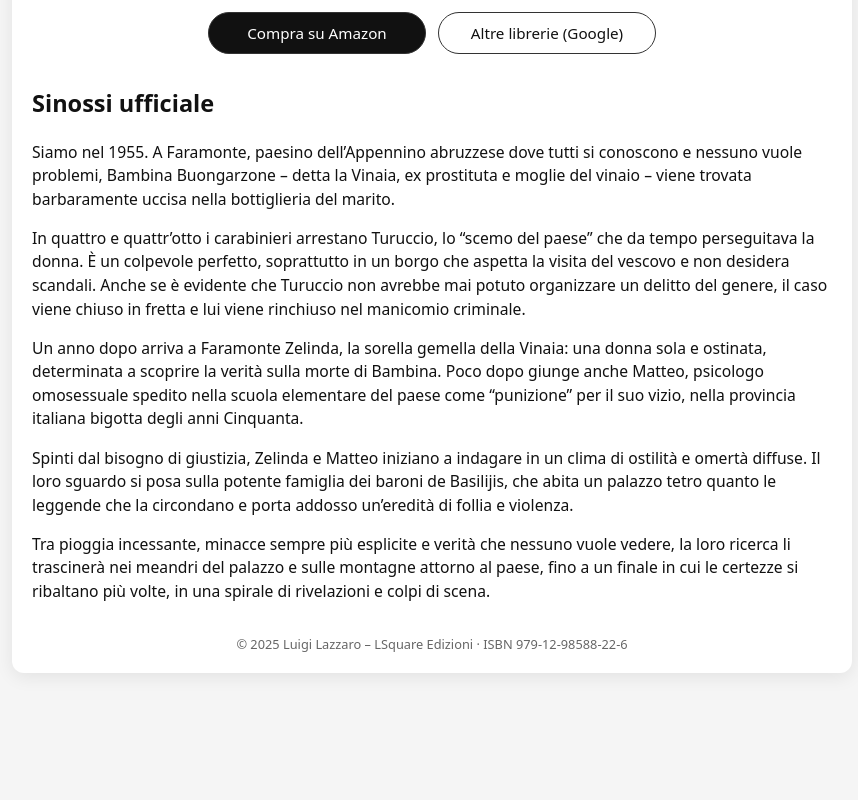
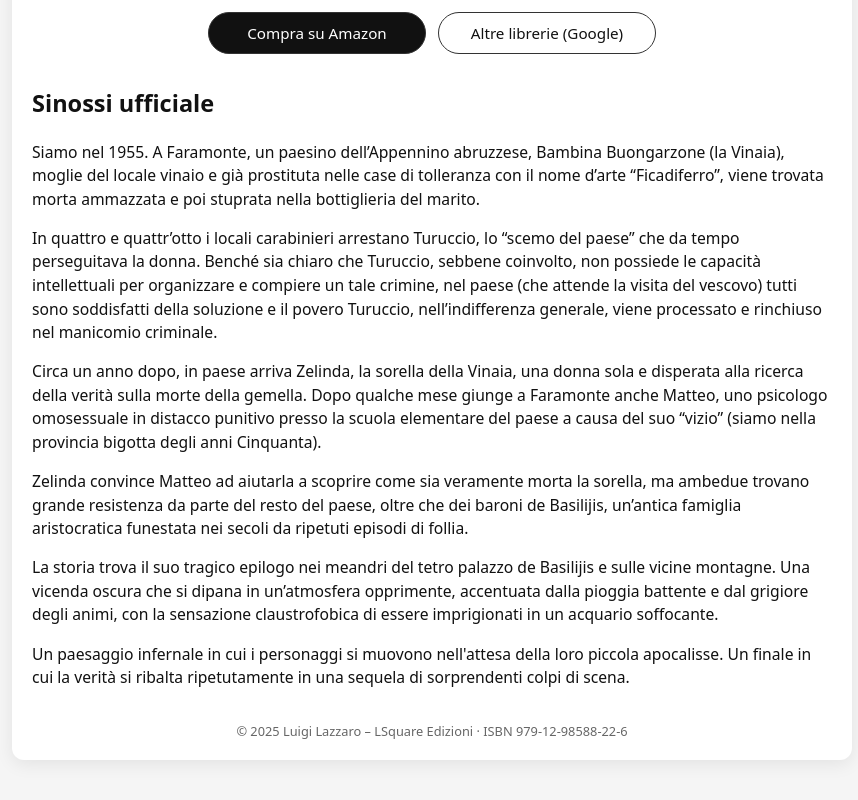
Before and after one commit to LSquare221/IlPaeseSenzaFinestre, a plain HTML site: page index.html in a window 1280 px wide. Shown: the part 594-1394 px from the top of the page, without its empty margins (208-1066 px from the left). Before the commit the page ends 1307 px from the top, so only its background shows below. Drawn offline with Linux system fonts and the light colour scheme.

Commit message:
Update index.html

```diff
--- a/index.html
+++ b/index.html
@@ -125,34 +125,41 @@
   <h2>Sinossi ufficiale</h2>
 
   <p>
-    Siamo nel 1955. A Faramonte, paesino dell’Appennino abruzzese dove tutti si conoscono e nessuno vuole problemi,
-    Bambina Buongarzone – detta la Vinaia, ex prostituta e moglie del vinaio – viene trovata barbaramente uccisa
-    nella bottiglieria del marito.
+    Siamo nel 1955. A Faramonte, un paesino dell’Appennino abruzzese, Bambina Buongarzone (la Vinaia),
+    moglie del locale vinaio e già prostituta nelle case di tolleranza con il nome d’arte “Ficadiferro”,
+    viene trovata morta ammazzata e poi stuprata nella bottiglieria del marito.
   </p>
 
   <p>
-    In quattro e quattr’otto i carabinieri arrestano Turuccio, lo “scemo del paese” che da tempo perseguitava la donna.
-    È un colpevole perfetto, soprattutto in un borgo che aspetta la visita del vescovo e non desidera scandali.
-    Anche se è evidente che Turuccio non avrebbe mai potuto organizzare un delitto del genere, il caso viene chiuso in fretta
-    e lui viene rinchiuso nel manicomio criminale.
+    In quattro e quattr’otto i locali carabinieri arrestano Turuccio, lo “scemo del paese” che da tempo
+    perseguitava la donna. Benché sia chiaro che Turuccio, sebbene coinvolto, non possiede le capacità
+    intellettuali per organizzare e compiere un tale crimine, nel paese (che attende la visita del vescovo)
+    tutti sono soddisfatti della soluzione e il povero Turuccio, nell’indifferenza generale, viene processato
+    e rinchiuso nel manicomio criminale.
   </p>
 
   <p>
-    Un anno dopo arriva a Faramonte Zelinda, la sorella gemella della Vinaia: una donna sola e ostinata, determinata a scoprire
-    la verità sulla morte di Bambina. Poco dopo giunge anche Matteo, psicologo omosessuale spedito nella scuola elementare del paese
-    come “punizione” per il suo vizio, nella provincia italiana bigotta degli anni Cinquanta.
+    Circa un anno dopo, in paese arriva Zelinda, la sorella della Vinaia, una donna sola e disperata alla ricerca
+    della verità sulla morte della gemella. Dopo qualche mese giunge a Faramonte anche Matteo, uno psicologo
+    omosessuale in distacco punitivo presso la scuola elementare del paese a causa del suo “vizio”
+    (siamo nella provincia bigotta degli anni Cinquanta).
   </p>
 
   <p>
-    Spinti dal bisogno di giustizia, Zelinda e Matteo iniziano a indagare in un clima di ostilità e omertà diffuse.
-    Il loro sguardo si posa sulla potente famiglia dei baroni de Basilijis, che abita un palazzo tetro quanto le leggende
-    che la circondano e porta addosso un’eredità di follia e violenza.
+    Zelinda convince Matteo ad aiutarla a scoprire come sia veramente morta la sorella, ma ambedue trovano
+    grande resistenza da parte del resto del paese, oltre che dei baroni de Basilijis, un’antica famiglia
+    aristocratica funestata nei secoli da ripetuti episodi di follia.
   </p>
 
   <p>
-    Tra pioggia incessante, minacce sempre più esplicite e verità che nessuno vuole vedere, la loro ricerca li trascinerà
-    nei meandri del palazzo e sulle montagne attorno al paese, fino a un finale in cui le certezze si ribaltano più volte,
-    in una spirale di rivelazioni e colpi di scena.
+    La storia trova il suo tragico epilogo nei meandri del tetro palazzo de Basilijis e sulle vicine montagne.
+    Una vicenda oscura che si dipana in un’atmosfera opprimente, accentuata dalla pioggia battente e dal grigiore
+    degli animi, con la sensazione claustrofobica di essere imprigionati in un acquario soffocante.
+  </p>
+
+  <p>
+    Un paesaggio infernale in cui i personaggi si muovono nell'attesa della loro piccola apocalisse.
+    Un finale in cui la verità si ribalta ripetutamente in una sequela di sorprendenti colpi di scena.
   </p>
 </div>
 
```
